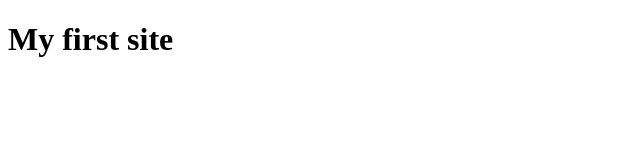
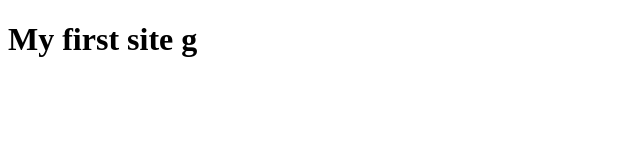
Before and after one commit to JannyMcK/html101, a website: page index.html in a window 1280 px wide. Shown: the full height of the page, 0-640 px from the left. Drawn offline with Linux system fonts and the light colour scheme.

Commit message:
my first commit

```diff
--- a/index.html
+++ b/index.html
@@ -7,6 +7,6 @@
     <title>Static Template</title>
   </head>
   <body>
-    <h1>My first site</h1>
+    <h1>My first site g</h1>
   </body>
 </html>
```
